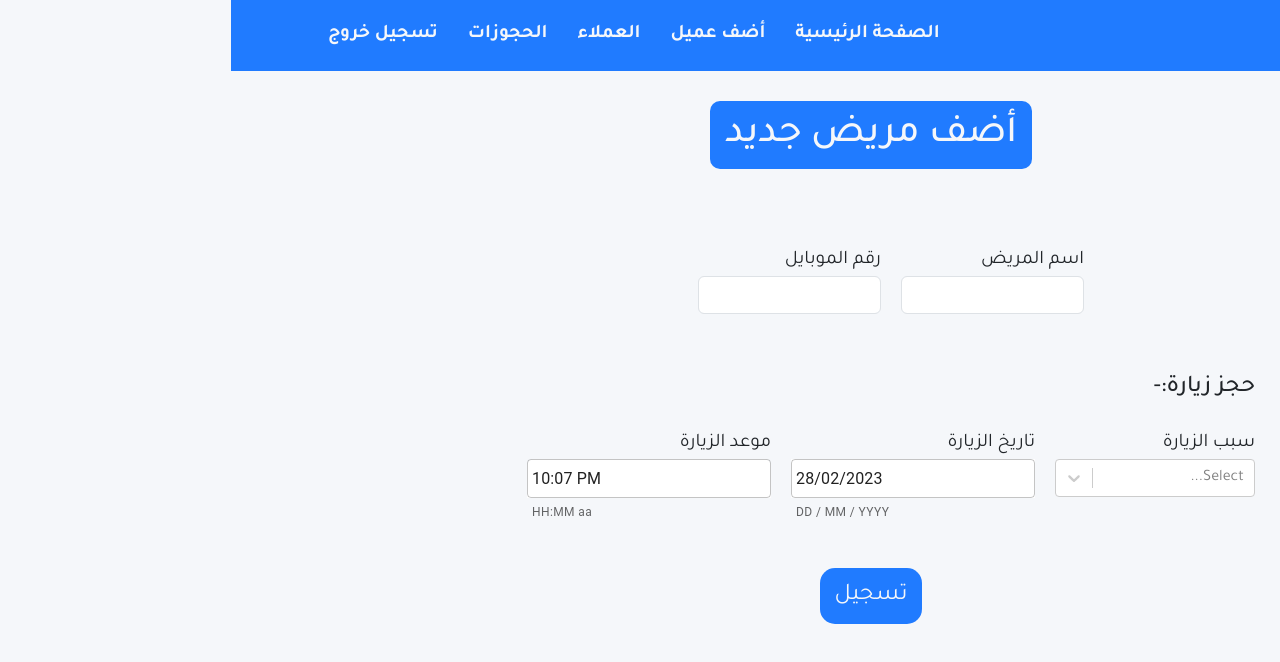
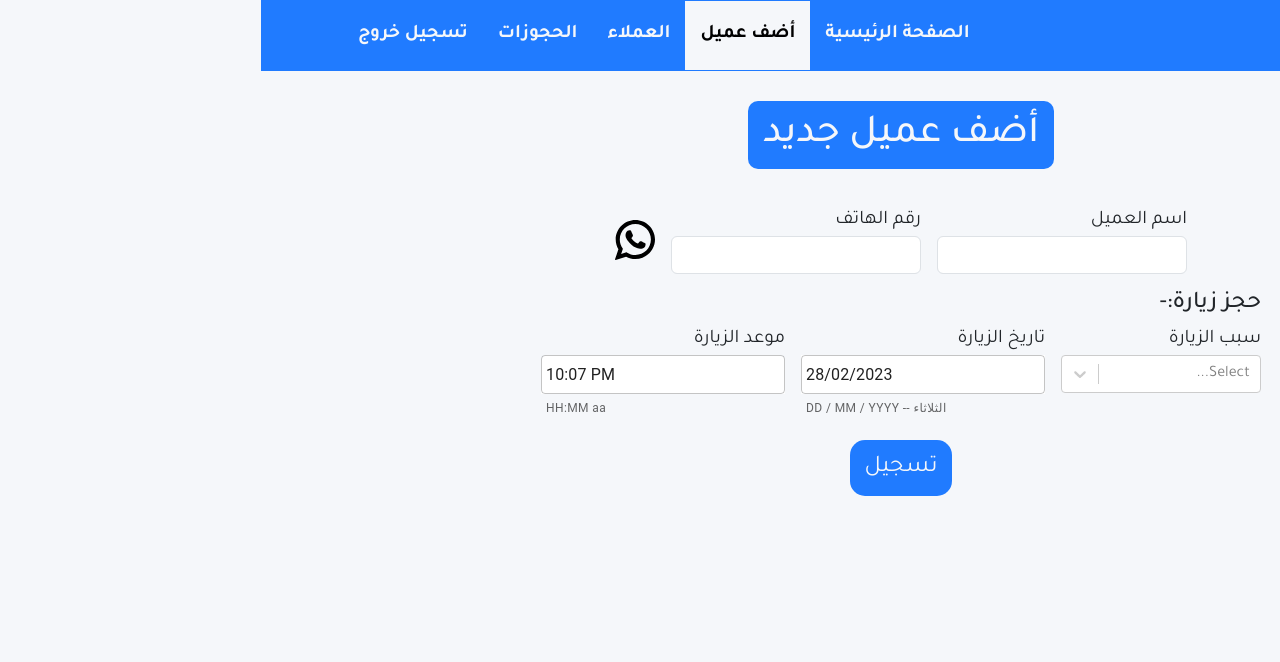
Before and after one commit to abdullah-sameh/dr-bilal, a React (Create React App) app: page /add in a window 1280 px wide. Shown: the top 662 px of the page. Built offline with nearby package versions, Linux system fonts and the light colour scheme; no server answers; sample sign-in values are in the browser's storage.

Commit message:
updates in add, pop pages

```diff
--- a/src/components/navbar/Navbar.jsx
+++ b/src/components/navbar/Navbar.jsx
@@ -1,55 +1,60 @@
-import "./navbar.css";
-import { Link, useNavigate } from "react-router-dom";
-import { signOut } from "firebase/auth";
-import { auth } from "../../firebase";
-import { HiMenuAlt4 } from "react-icons/hi";
-import logo from "../../assets/logo.png";
-import Swal from "sweetalert2";
+import "./navbar.css"
+import { Link, useLocation, useNavigate } from "react-router-dom"
+import { signOut } from "firebase/auth"
+import { auth } from "../../firebase"
+import { HiMenuAlt4 } from "react-icons/hi"
+import logo from "../../assets/logo.png"
+import Swal from "sweetalert2"
+import { useEffect, useReducer } from "react"
 
-// const initialState = {
-//   home: "",
-//   add: "",
-//   data: "",
-// };
+const initialState = {
+  home: "",
+  add: "",
+  data: "",
+}
 
-// function reducer(state, action) {
-//   switch (action.type) {
-//     case "home":
-//       return { home: "hover" };
-//     case "add":
-//       return { add: "hover" };
-//     case "data":
-//       return { data: "hover" };
-//     default:
-//       return state;
-//   }
-// }
+function reducer(state, action) {
+  switch (action.type) {
+    case "home":
+      return { home: "current-page" }
+    case "add":
+      return { add: "current-page" }
+    case "data":
+      return { data: "current-page" }
+    case "reservations":
+      return { reservations: "current-page" }
+    default:
+      return state
+  }
+}
 
 export default function Navbar() {
-  // const [state, dispatch] = useReducer(reducer, initialState);
+  const [state, dispatch] = useReducer(reducer, initialState)
 
-  // const location = useLocation();
-  const navigate = useNavigate();
+  const location = useLocation()
+  const navigate = useNavigate()
 
   const signout = () => {
     signOut(auth)
       .then(() => {
-        navigate("/");
+        navigate("/")
       })
       .catch(() => {
         Swal.fire({
           icon: "error",
           title: "خطأ",
           text: "حاول مرة أخرى",
-        });
-      });
-  };
+        })
+      })
+  }
 
-  // useEffect(() => {
-  //   if (location.pathname === "/home") dispatch({ type: "home" });
-  //   else if (location.pathname === "/add") dispatch({ type: "add" });
-  //   else dispatch({ type: "data" });
-  // }, [location]);
+  useEffect(() => {
+    if (location.pathname === "/home") dispatch({ type: "home" })
+    else if (location.pathname === "/add") dispatch({ type: "add" })
+    else if (location.pathname === "/data") dispatch({ type: "data" })
+    else if (location.pathname === "/reservations")
+      dispatch({ type: "reservations" })
+  }, [location])
 
   return (
     <>
@@ -73,22 +78,29 @@
           <div className="collapse navbar-collapse" id="navbarNav">
             <ul className="navbar-nav">
               <li className="nav-item">
-                <Link to="/home" aria-current="page" className={`nav-link`}>
+                <Link
+                  to="/home"
+                  aria-current="page"
+                  className={`nav-link ` + state.home}
+                >
                   الصفحة الرئيسية
                 </Link>
               </li>
               <li className="nav-item">
-                <Link to="/add" className={` nav-link`}>
+                <Link to="/add" className={`nav-link ` + state.add}>
                   أضف عميل
                 </Link>
               </li>
               <li className="nav-item">
-                <Link to="/data" className={` nav-link`}>
+                <Link to="/data" className={`nav-link ` + state.data}>
                   العملاء
                 </Link>
               </li>
               <li className="nav-item">
-                <Link to="/reservations" className={` nav-link`}>
+                <Link
+                  to="/reservations"
+                  className={`nav-link ` + state.reservations}
+                >
                   الحجوزات
                 </Link>
               </li>
@@ -122,5 +134,5 @@
         </div>
       </nav> */}
     </>
-  );
+  )
 }
--- a/src/components/navbar/navbar.css
+++ b/src/components/navbar/navbar.css
@@ -63,3 +63,9 @@
   background: var(--white) !important;
   color: #000 !important;
 }
+
+
+nav a.current-page {
+  background: var(--white) !important;
+  color: #000 !important;
+}
--- a/src/containers/add/Add.jsx
+++ b/src/containers/add/Add.jsx
@@ -23,6 +23,16 @@
   const [selectedTime, setSelectedTime] = useState(dayjs())
   const [visitReason, setVisitReason] = useState()
 
+  const [whatsCheck, setWhatsCheck] = useState([false, ""])
+  const weekDays = [
+    "الأحد",
+    "الإثنين",
+    "الثلاثاء",
+    "الأربعاء",
+    "الخميس",
+    "الجمعة",
+    "السبت",
+  ]
   const services = [
     { value: "كشف", label: "كشف" },
     { value: "أشعة عادية", label: "أشعة عادية" },
@@ -82,7 +92,9 @@
         formData?.illness?.value !== ""
           ? {
               reason: visitReason.value,
-              visitTime: `${selectedTime.get("hour")}:${selectedTime.get('minute')}`,
+              visitTime: `${selectedTime.get("hour")}:${selectedTime.get(
+                "minute"
+              )}`,
               visitDate: selectedDate?.format("YYYY-MM-DD"),
               firstTime: true,
             }
@@ -165,12 +177,12 @@
             transition={{ duration: 0.5, ease: "easeInOut" }}
             className="page-title"
           >
-            <h1>أضف مريض جديد</h1>
+            <h1>أضف عميل جديد</h1>
           </motion.div>
           <form onSubmit={handlePatientData} className="addNewPatient">
             <div className="main-info">
               <div className="name">
-                <label htmlFor="patientName">اسم المريض</label>
+                <label htmlFor="patientName">اسم العميل</label>
                 <input
                   type="text"
                   name="patientName"
@@ -180,13 +192,63 @@
                 />
               </div>
               <div className="phone">
-                <label htmlFor="patientPhone">رقم الموبايل</label>
+                <label htmlFor="patientPhone">رقم الهاتف</label>
                 <input
                   type="tel"
                   name="patientPhone"
                   id="patientPhone"
                   className="form-control"
                   required
+                />
+              </div>
+              <div
+                className="whatsapp-check d-flex align-items-center"
+                style={{ minWidth: "fit-content" }}
+              >
+                <label htmlFor="whats">
+                  <svg
+                    fill={!whatsCheck[0] ? "#000" : "green"}
+                    className={"animate__animated " + whatsCheck[1]}
+                    height="40px"
+                    width="40px"
+                    version="1.1"
+                    id="Layer_1"
+                    xmlns="http://www.w3.org/2000/svg"
+                    xmlnsXlink="http://www.w3.org/1999/xlink"
+                    viewBox="0 0 308 308"
+                    xmlSpace="preserve"
+                  >
+                    <g id="SVGRepo_bgCarrier" strokeWidth="0"></g>
+                    <g
+                      id="SVGRepo_tracerCarrier"
+                      strokeLinecap="round"
+                      strokeLinejoin="round"
+                    ></g>
+                    <g id="SVGRepo_iconCarrier">
+                      {" "}
+                      <g id="XMLID_468_">
+                        {" "}
+                        <path
+                          id="XMLID_469_"
+                          d="M227.904,176.981c-0.6-0.288-23.054-11.345-27.044-12.781c-1.629-0.585-3.374-1.156-5.23-1.156 c-3.032,0-5.579,1.511-7.563,4.479c-2.243,3.334-9.033,11.271-11.131,13.642c-0.274,0.313-0.648,0.687-0.872,0.687 c-0.201,0-3.676-1.431-4.728-1.888c-24.087-10.463-42.37-35.624-44.877-39.867c-0.358-0.61-0.373-0.887-0.376-0.887 c0.088-0.323,0.898-1.135,1.316-1.554c1.223-1.21,2.548-2.805,3.83-4.348c0.607-0.731,1.215-1.463,1.812-2.153 c1.86-2.164,2.688-3.844,3.648-5.79l0.503-1.011c2.344-4.657,0.342-8.587-0.305-9.856c-0.531-1.062-10.012-23.944-11.02-26.348 c-2.424-5.801-5.627-8.502-10.078-8.502c-0.413,0,0,0-1.732,0.073c-2.109,0.089-13.594,1.601-18.672,4.802 c-5.385,3.395-14.495,14.217-14.495,33.249c0,17.129,10.87,33.302,15.537,39.453c0.116,0.155,0.329,0.47,0.638,0.922 c17.873,26.102,40.154,45.446,62.741,54.469c21.745,8.686,32.042,9.69,37.896,9.69c0.001,0,0.001,0,0.001,0 c2.46,0,4.429-0.193,6.166-0.364l1.102-0.105c7.512-0.666,24.02-9.22,27.775-19.655c2.958-8.219,3.738-17.199,1.77-20.458 C233.168,179.508,230.845,178.393,227.904,176.981z"
+                        ></path>{" "}
+                        <path
+                          id="XMLID_470_"
+                          d="M156.734,0C73.318,0,5.454,67.354,5.454,150.143c0,26.777,7.166,52.988,20.741,75.928L0.212,302.716 c-0.484,1.429-0.124,3.009,0.933,4.085C1.908,307.58,2.943,308,4,308c0.405,0,0.813-0.061,1.211-0.188l79.92-25.396 c21.87,11.685,46.588,17.853,71.604,17.853C240.143,300.27,308,232.923,308,150.143C308,67.354,240.143,0,156.734,0z M156.734,268.994c-23.539,0-46.338-6.797-65.936-19.657c-0.659-0.433-1.424-0.655-2.194-0.655c-0.407,0-0.815,0.062-1.212,0.188 l-40.035,12.726l12.924-38.129c0.418-1.234,0.209-2.595-0.561-3.647c-14.924-20.392-22.813-44.485-22.813-69.677 c0-65.543,53.754-118.867,119.826-118.867c66.064,0,119.812,53.324,119.812,118.867 C276.546,215.678,222.799,268.994,156.734,268.994z"
+                        ></path>{" "}
+                      </g>{" "}
+                    </g>
+                  </svg>
+                </label>
+                <input
+                  type="checkbox"
+                  name="whats"
+                  id="whats"
+                  onChange={() =>
+                    whatsCheck[0]
+                      ? setWhatsCheck([false, ""])
+                      : setWhatsCheck([true, "animate__rubberBand"])
+                  }
                 />
               </div>
               <div className="none">
@@ -385,7 +447,8 @@
                     format="DD/MM/YYYY"
                     slotProps={{
                       textField: {
-                        helperText: "DD / MM / YYYY",
+                        helperText:
+                          "DD / MM / YYYY -- " + weekDays[selectedDate.day()],
                       },
                     }}
                   />
--- a/src/containers/add/add.css
+++ b/src/containers/add/add.css
@@ -72,27 +72,20 @@
 .add .addNewPatient {
   display: grid;
   justify-items: center;
+  gap: 1rem;
 }
 .add .addNewPatient .main-info,
 .add .addNewPatient .next-visits .content {
   display: flex;
   flex-wrap: wrap;
   justify-content: center;
+  gap: 1rem;
+}
+.add .addNewPatient .main-info > div {
+  min-width: 250px;
 }
 .next-visits .content label + div#illness {
   width: 200px;
-}
-
-@media (max-width: 768px) {
-  .add .addNewPatient .main-info {
-    display: block;
-  }
-}
-
-.add .addNewPatient > div,
-.add .addNewPatient .main-info > div,
-.add .addNewPatient .next-visits .content > div {
-  margin: 20px 0 20px 20px;
 }
 
 .add .addNewPatient > div label {
@@ -105,12 +98,6 @@
 .add .addNewPatient .sick-history .popular-sicks {
   display: flex;
   align-items: center;
-}
-
-.add .addNewPatient .marital-status .status-container input,
-.add .addNewPatient .pregnant-status .status-container input,
-.add .addNewPatient .sick-history .popular-sicks input {
-  margin: 0 5px 5px 10px;
 }
 
 .add .addNewPatient button {
@@ -139,27 +126,14 @@
   -o-transform: scale(1.1);
 }
 
-
 .none {
   display: none;
 }
-/* for customize date and time picker */
-:is(.visit-date, .visit-time) > div {
-  background: #fff;
-  direction: ltr;
-  display: flex;
+
+#whats {
+  display: none;
 }
-:is(.visit-date, .visit-time) > div > div + p {
-  background: var(--white);
-  margin: 0;
-  padding: 5px ;
+.whatsapp-check svg {
+  cursor: pointer;
+  transition: 0.2s;
 }
-:is(.visit-date, .visit-time) > div input {
-  padding: 8px 5px !important;
-}
-:is(.visit-date, .visit-time) > div button {
-  padding: 5px !important;
-}
-.css-trxt40-MuiTimePickerToolbar-hourMinuteLabel {
-  flex-direction: row-reverse;
-}
--- a/src/containers/patientDetails/PatientDetails.jsx
+++ b/src/containers/patientDetails/PatientDetails.jsx
@@ -20,7 +20,15 @@
   const patient = useSelector((state) => state.patientById)
   const [patientInfo, setpatientInfo] = useState({})
   const [reasonSelected, setReasonSelected] = useState()
-
+  const weekDays = [
+    "الأحد",
+    "الإثنين",
+    "الثلاثاء",
+    "الأربعاء",
+    "الخميس",
+    "الجمعة",
+    "السبت",
+  ]
   const services = [
     { value: "كشف", label: "كشف" },
     { value: "أشعة عادية", label: "أشعة عادية" },
@@ -94,14 +102,17 @@
   return (
     <div className="patient-info">
       <div className="container">
-        <form onSubmit={editInfo} className="editPatientInfo">
+        <form
+          onSubmit={editInfo}
+          className="editPatientInfo d-flex flex-column gap-4"
+        >
           <h4 onClick={() => navigate("../")} className="close">
             X
           </h4>
           <h2 className="patientCode">{patientInfo?.code}</h2>
-          <div className="main-info">
+          <div className="main-info gap-3">
             <div className="name">
-              <label htmlFor="patientName">اسم المريض</label>
+              <label htmlFor="patientName">اسم العميل</label>
               <input
                 type="text"
                 disabled
@@ -119,7 +130,7 @@
               />
             </div>
             <div className="phone">
-              <label htmlFor="patientPhone">رقم الموبايل</label>
+              <label htmlFor="patientPhone">رقم الهاتف</label>
               <input
                 type="text"
                 name="patientPhone"
@@ -184,7 +195,8 @@
               />
             </div>
           </div>
-          <div className="marital-status">
+          <div className="d-flex justify-content-center flex-wrap gap-3">
+            <div className="marital-status flex-grow-1">
               <h4 className="title">الحالة الاجتماعية</h4>
               <div className="status-container">
                 <label htmlFor="unmarried">أعزب</label>
@@ -226,7 +238,7 @@
                 />
               </div>
             </div>
-          <div className="pregnant-status">
+            <div className="pregnant-status flex-grow-1">
               <h4 className="title">هل أنت؟</h4>
               <div className="status-container">
                 <label htmlFor="pregnant">حامل</label>
@@ -258,7 +270,7 @@
                 />
               </div>
             </div>
-          <div className="sick-history">
+            <div className="sick-history flex-grow-1">
               <div className="title">
                 <h4>هل لديك أمراض مثل؟</h4>
               </div>
@@ -321,6 +333,7 @@
                       })
                     }
                   />
+                </div>
               </div>
             </div>
           </div>
@@ -399,7 +412,7 @@
               }}
             />
           </div>
-          <div className="previous-visits my-5">
+          <div className="previous-visits">
             <h4 className="title">الزيارات السابقة:-</h4>
             {patientInfo?.previousVisits?.length ? (
               <table className="previous-visits table table-striped w-lg-100 w-md-auto">
@@ -414,8 +427,16 @@
                   {patientInfo?.previousVisits?.map((visit, index) => (
                     <tr key={index}>
                       <td>{visit?.reason}</td>
-                      <td>{visit?.visitDate}</td>
-                      <td>{visit?.visitTime}</td>
+                      <td>
+                        {visit?.visitDate} --- (
+                        {weekDays[dayjs(visit?.visitDate).day()]})
+                      </td>
+                      <td style={{ direction: "ltr", textAlign: "end" }}>
+                        {dayjs()
+                          .hour(visit?.visitTime.split(":")[0])
+                          .minute(visit?.visitTime.split(":")[1])
+                          .format("hh:mm A")}
+                      </td>
                     </tr>
                   ))}
                 </tbody>
@@ -426,23 +447,21 @@
           </div>
           <div className="next-visits">
             <h4 className="title">الزيارة القادمة:-</h4>
-            <div className="content">
+            <div className="content gap-3">
               <div className="reason">
                 <label htmlFor="illness">سبب الزيارة</label>
                 <Select
-                  name="illness"
-                  id="illness"
-                  value={{
-                    value: patientInfo?.data?.nextVisit?.reason || "كشف",
-                    label: patientInfo?.data?.nextVisit?.reason || "كشف",
-                  }}
-                  onChange={(reason) => {
-                    console.log(reason)
+                  labelId="illness"
+                  id="demo-controlled-open-select"
+                  defaultInputValue={
+                    patientInfo?.nextVisit?.reason || "أشعة عادية"
+                  }
+                  onChange={(e) => {
                     setpatientInfo({
                       ...patientInfo,
                       nextVisit: {
                         ...patientInfo?.nextVisit,
-                        reason: reason,
+                        reason: e.value,
                       },
                     })
                   }}
@@ -490,9 +509,13 @@
                   id="visitTime"
                   name="visitTime"
                   views={["hours", "minutes"]}
-                  value={dayjs(new Date())
-                    .hour(+patient?.data?.nextVisit?.visitTime.split(":")[0])
-                    .minute(+patient?.data?.nextVisit?.visitTime.split(":")[1])}
+                  value={
+                    dayjs(new Date())
+                      .hour(+patient?.data?.nextVisit?.visitTime?.split(":")[0])
+                      .minute(
+                        +patient?.data?.nextVisit?.visitTime?.split(":")[1]
+                      ) || ""
+                  }
                   onChange={(time) =>
                     setpatientInfo({
                       ...patientInfo,
@@ -530,10 +553,7 @@
                 <DatePicker
                   id="visitDate"
                   name="visitDate"
-                  value={dayjs(new Date())
-                    .date(+patientInfo?.nextVisit?.visitDate.split("-")[2])
-                    .month(+patientInfo?.nextVisit?.visitDate.split("-")[1] - 1)
-                    .year(+patientInfo?.nextVisit?.visitDate.split("-")[0])}
+                  value={dayjs(patientInfo?.nextVisit?.visitDate)}
                   onChange={(date) =>
                     setpatientInfo({
                       ...patientInfo,
@@ -548,7 +568,11 @@
                   format="DD/MM/YYYY"
                   slotProps={{
                     textField: {
-                      helperText: "DD / MM / YYYY",
+                      helperText:
+                        "DD / MM / YYYY -- " +
+                        weekDays[
+                          dayjs(patientInfo?.nextVisit?.visitDate).day()
+                        ],
                     },
                   }}
                 />
@@ -571,7 +595,9 @@
               </div>
             </div>
           </div>
-          <button type="submit">تعديل</button>
+          <button className="align-self-start" type="submit">
+            تعديل
+          </button>
         </form>
       </div>
     </div>
--- a/src/containers/reservation/Reservations.jsx
+++ b/src/containers/reservation/Reservations.jsx
@@ -19,13 +19,13 @@
   const allPatients = useSelector((state) => state.allPatients)
   const statistics = useSelector((state) => state?.statistics)
   const weekDays = [
-    "Sunday",
-    "Monday",
-    "Tuesday",
-    "Wednesday",
-    "Thursday",
-    "Friday",
-    "Saturday",
+    "الأحد",
+    "الإثنين",
+    "الثلاثاء",
+    "الأربعاء",
+    "الخميس",
+    "الجمعة",
+    "السبت",
   ]
 
   const timeFilterHandler = () => {
```
Also changed, not shown: src/App.css (+20 -0 lines), src/containers/patientDetails/patientDetails.css (+28 -11 lines), src/assets/whats.png (added). Lines whose indentation alone changed are shown as unchanged.
